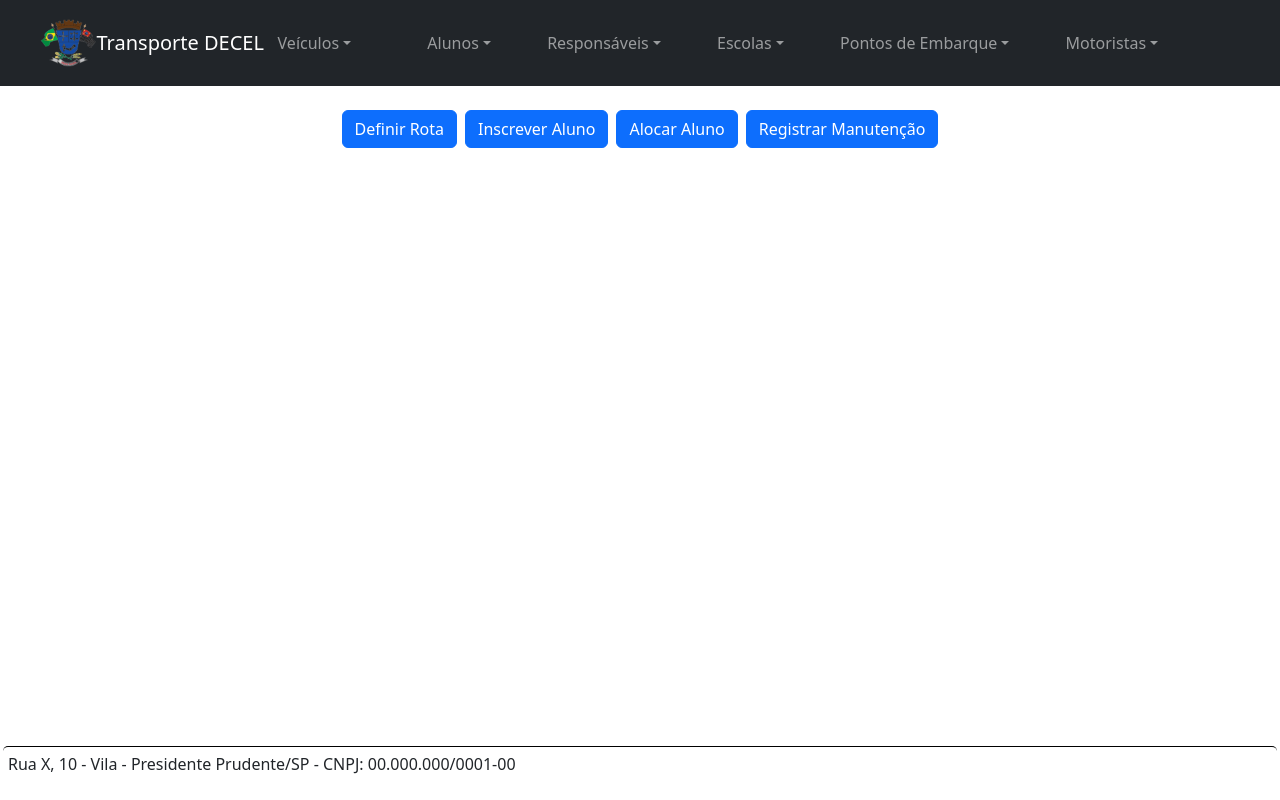
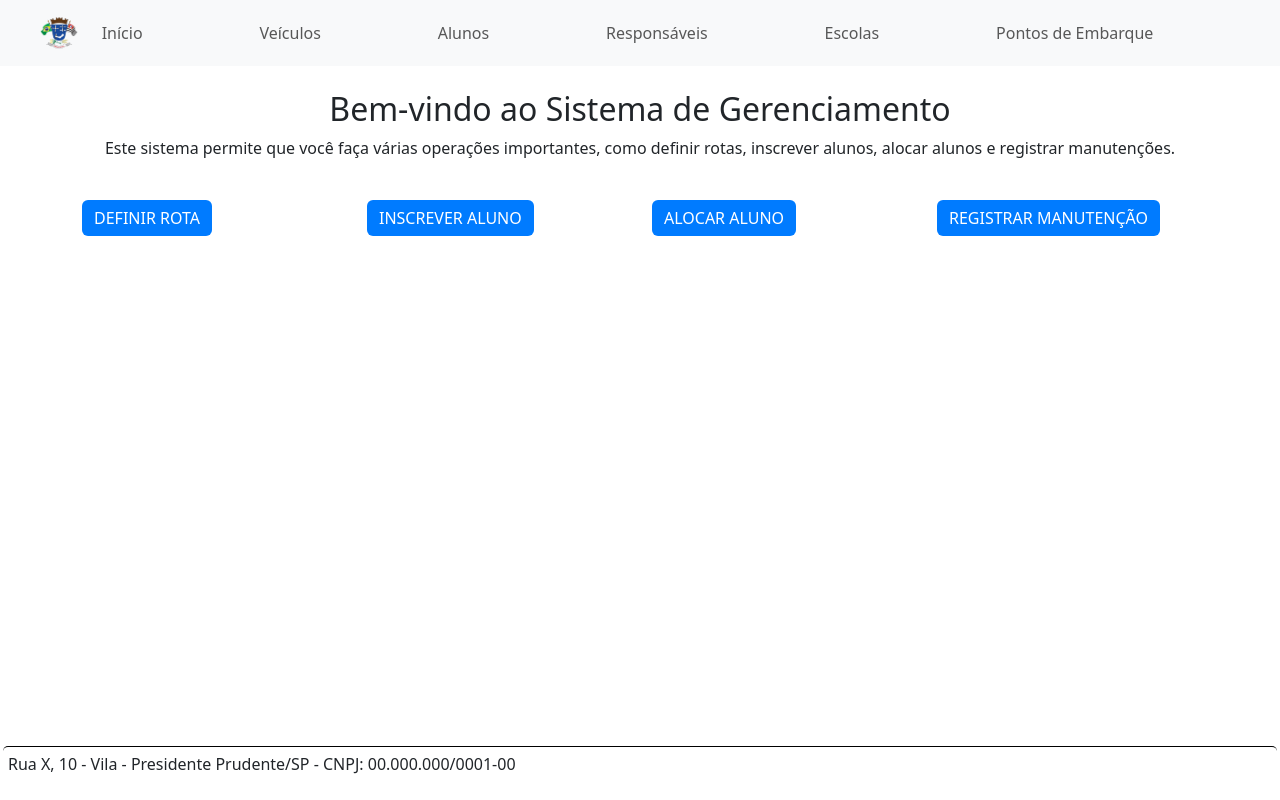
Before and after one commit to paulomcfm/ProjetoDECEL-frontend, a React (Create React App) app: page / in a window 1280 px wide. Built offline with nearby package versions, Linux system fonts and the light colour scheme.

Commit message:
alteracao no menu

```diff
--- a/src/telasCadastro/TelaMensagem.jsx
+++ b/src/telasCadastro/TelaMensagem.jsx
@@ -6,7 +6,7 @@ export default function TelaMensagem(props) {
     useEffect(() => {
         setTimeout(() => {
             props.setMostrarMensagem(false);
-        }, 3000);
+        }, 1200);
     }, []);
     return (
         <Pagina>
--- a/src/telasCadastro/TelaMenu.jsx
+++ b/src/telasCadastro/TelaMenu.jsx
@@ -1,19 +1,41 @@
 import React from 'react';
-import { Button, Col } from 'react-bootstrap';
+import { Button, Container, Row, Col } from 'react-bootstrap';
 import Pagina from '../templates/Pagina';
-import '../templates/style.css'
+import '../templates/style.css';
 
 export default function Menu(props) {
     return (
-            <Pagina>
-                {
-                    <Col className="mt-4 text-center d-flex justify-content-center gap-2">
-                        <Button variant="primary" className="custom-btn custom-btn-primary">Definir Rota</Button>
-                        <Button variant="primary" className="custom-btn custom-btn-primary">Inscrever Aluno</Button>
-                        <Button variant="primary" className="custom-btn custom-btn-primary">Alocar Aluno</Button>
-                        <Button variant="primary" className="custom-btn custom-btn-primary">Registrar Manutenção</Button>
+        <Pagina>
+            <Container className="mt-4">
+                <Row className="justify-content-center">
+                    <Col xs={12} className="mb-4 text-center">
+                        <h2>Bem-vindo ao Sistema de Gerenciamento</h2>
+                        <p>
+                            Este sistema permite que você faça várias operações importantes, como definir rotas, inscrever alunos, alocar alunos e registrar manutenções.
+                        </p>
                     </Col>
-                }
-            </Pagina>
-    )
+                    <Col xs={12} md={6} lg={3} className="mb-3">
+                        <Button variant="primary" className="custom-btn btn-modern">
+                            Definir Rota
+                        </Button>
+                    </Col>
+                    <Col xs={12} md={6} lg={3} className="mb-3">
+                        <Button variant="primary" className="custom-btn btn-modern">
+                            Inscrever Aluno
+                        </Button>
+                    </Col>
+                    <Col xs={12} md={6} lg={3} className="mb-3">
+                        <Button variant="primary" className="custom-btn btn-modern">
+                            Alocar Aluno
+                        </Button>
+                    </Col>
+                    <Col xs={12} md={6} lg={3} className="mb-3">
+                        <Button variant="primary" className="custom-btn btn-modern">
+                            Registrar Manutenção
+                        </Button>
+                    </Col>
+                </Row>
+            </Container>
+        </Pagina>
+    );
 }
--- a/src/templates/Cabecalho.jsx
+++ b/src/templates/Cabecalho.jsx
@@ -4,55 +4,30 @@ import { Navbar, Nav, NavDropdown, Container } from 'react-bootstrap';
 import { Link } from 'react-router-dom';
 import './style.css';
 
-export default function Cabecalho(props){
+export default function Cabecalho(props) {
     return (
-        <Navbar bg="dark" variant="dark" expand="lg">
+        <Navbar expand="lg" variant="light" bg="light">
             <Navbar.Brand as={Link} to="/" className="brandLogo mr-auto">
                 <img
                     src={logo}
                     alt="Logo DECEL"
                     className="img-fluid"
-                        style={{ maxHeight: '60px' }}
+                    style={{ maxHeight: '40px' }}
                 />
-                    Transporte DECEL
+
             </Navbar.Brand>
-                <Navbar.Toggle aria-controls="navbarNav" />
-            <Container >
-                <Navbar.Collapse id="navbarNav">
+            <Navbar.Toggle aria-controls="basic-navbar-nav" />
+            <Navbar.Collapse id="basic-navbar-nav">
                 <Nav className="ml-auto">
-                        <NavDropdown title="Veículos" id="veiculosDropdown" className="custom-dropdown">
-                            <NavDropdown.Item href="#">Cadastrar</NavDropdown.Item>
-                            <NavDropdown.Item href="#">Alterar</NavDropdown.Item>
-                            <NavDropdown.Item href="#">Excluir</NavDropdown.Item>
-                        </NavDropdown>
-                        <NavDropdown title="Alunos" id="alunosDropdown">
-                            <NavDropdown.Item as={Link} to="/alunos">Cadastrar</NavDropdown.Item>
-                            <NavDropdown.Item href="#">Alterar</NavDropdown.Item>
-                            <NavDropdown.Item href="#">Excluir</NavDropdown.Item>
-                        </NavDropdown>
-                        <NavDropdown title="Responsáveis" id="responsaveisDropdown">
-                            <NavDropdown.Item as={Link} to="/responsaveis">Cadastrar</NavDropdown.Item>
-                            <NavDropdown.Item href="#">Alterar</NavDropdown.Item>
-                            <NavDropdown.Item href="#">Excluir</NavDropdown.Item>
-                        </NavDropdown>
-                        <NavDropdown title="Escolas" id="escolasDropdown">
-                            <NavDropdown.Item as={Link} to="/escolas">Cadastrar</NavDropdown.Item>
-                            <NavDropdown.Item href="#">Alterar</NavDropdown.Item>
-                            <NavDropdown.Item href="#">Excluir</NavDropdown.Item>
-                        </NavDropdown>
-                        <NavDropdown title="Pontos de Embarque" id="pontosDropdown">
-                            <NavDropdown.Item href="#">Cadastrar</NavDropdown.Item>
-                            <NavDropdown.Item href="#">Alterar</NavDropdown.Item>
-                            <NavDropdown.Item href="#">Excluir</NavDropdown.Item>
-                        </NavDropdown>
-                        <NavDropdown title="Motoristas" id="motoristasDropdown">
-                            <NavDropdown.Item href="#">Cadastrar</NavDropdown.Item>
-                            <NavDropdown.Item href="#">Alterar</NavDropdown.Item>
-                            <NavDropdown.Item href="#">Excluir</NavDropdown.Item>
-                        </NavDropdown>
+                    <Nav.Link as={Link} to="/">Início</Nav.Link>
+                    <Nav.Link href="#">Veículos</Nav.Link>
+                    <Nav.Link as={Link} to="/alunos">Alunos</Nav.Link>
+                    <Nav.Link as={Link} to="/responsaveis">Responsáveis</Nav.Link>
+                    <Nav.Link as={Link} to="/escolas">Escolas</Nav.Link>
+                    <Nav.Link href="#">Pontos de Embarque</Nav.Link>
                 </Nav>
             </Navbar.Collapse>
-            </Container>
+
         </Navbar>
     );
 }
--- a/src/templates/style.css
+++ b/src/templates/style.css
@@ -11,13 +11,22 @@
 .navbar-nav .nav-link {
     display: inline-block;
     float: none;
+    position: relative;
 }
 
-.bts-custom{
-    display: flex;
-    flex-direction: row;
-    align-items: center;
-    justify-content: space-around;
+.navbar-nav .nav-link::after {
+    content: '';
+    position: absolute;
+    bottom: -2px;
+    left: 0;
+    width: 100%;
+    height: 2px;
+    background-color: transparent;
+    transition: background-color 0.3s;
+}
+
+.navbar-nav .nav-link:hover::after {
+    background-color: #007bff;
 }
 
 .ml-auto {
@@ -26,14 +35,6 @@
     align-items: center;
     justify-content: space-between;
     margin-right: 10%;
-}
-
-.bts-custom > .btn {
-    width: 250px;
-    margin: 10px;
-    font-size: 1.2rem;
-    margin-top: 20%;
-
 }
 
 .brandLogo {
@@ -48,3 +49,22 @@ body, div {
     padding: 0;
     border: none;
 }
+
+.custom-btn {
+    border-radius: 20px;
+    font-size: 1.2rem;
+    padding: 12px 24px;
+    transition: all 0.3s ease;
+    text-transform: uppercase;
+    font-weight: bold;
+}
+
+.custom-btn.btn-modern {
+    background-color: #007bff;
+    color: #fff;
+    border: none;
+}
+
+.custom-btn.btn-modern:hover {
+    background-color: #0056b3;
+}
```
Lines whose indentation alone changed are shown as unchanged.
